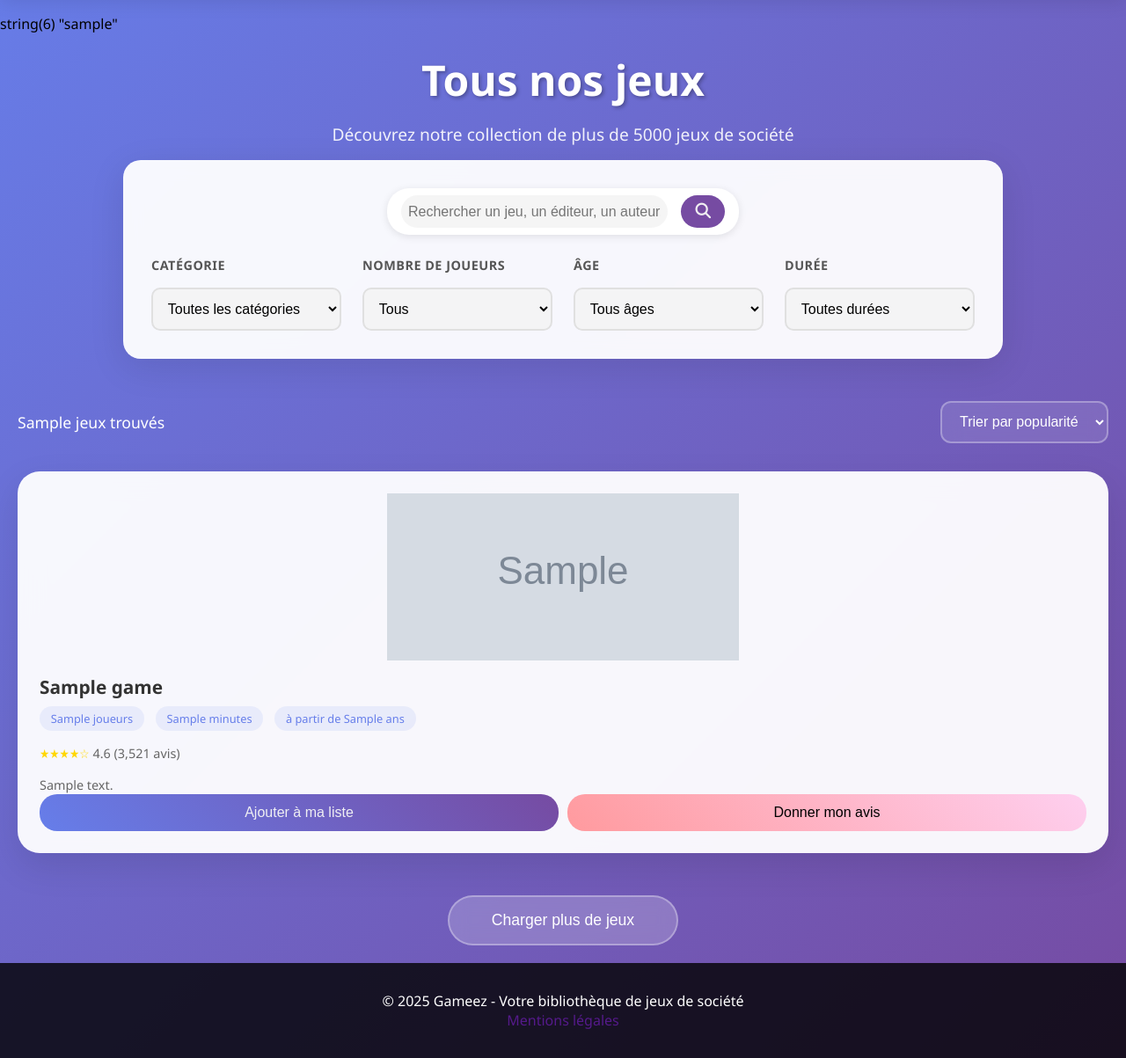
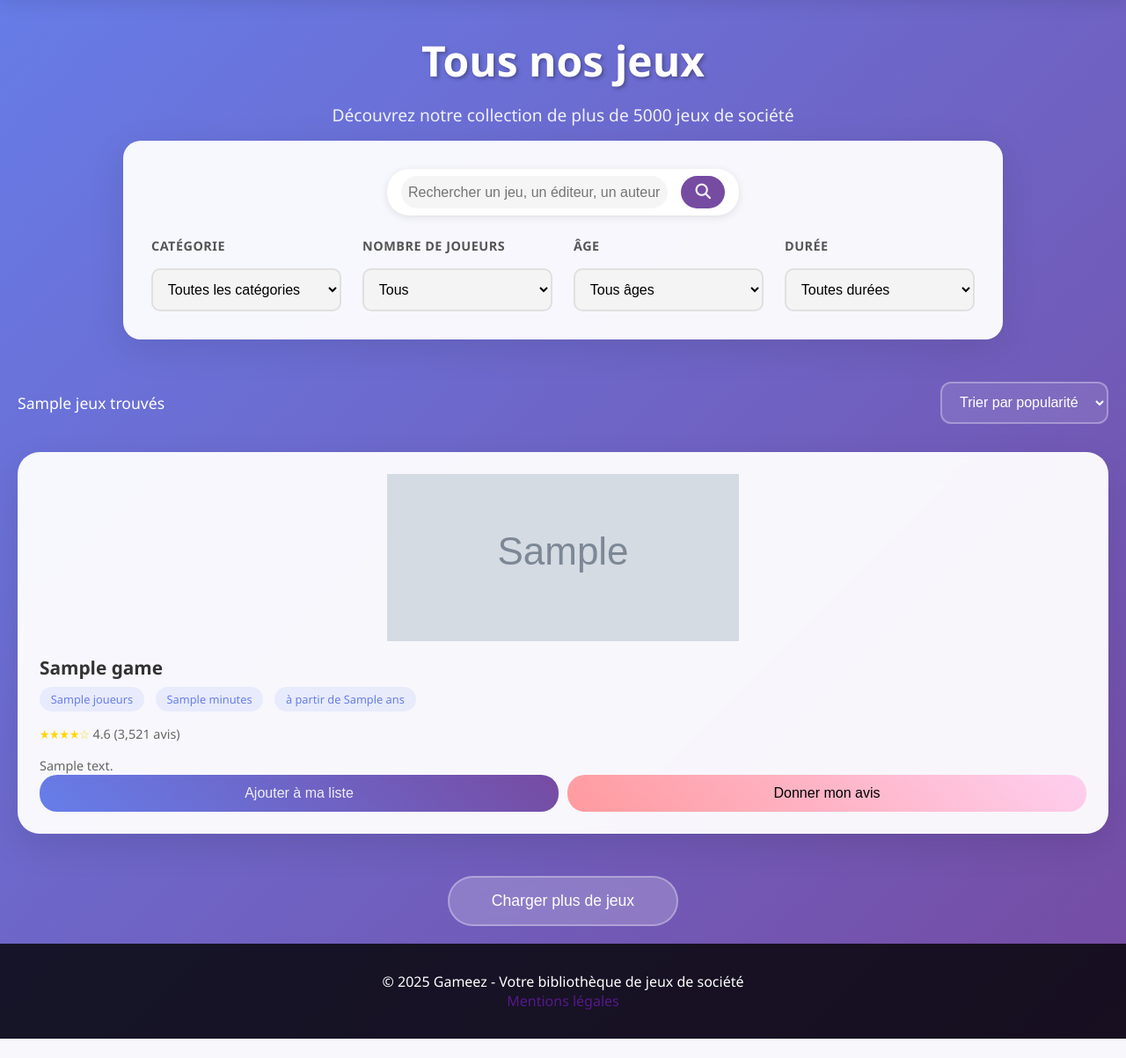
Before and after one commit to Gwladyslsn/gameez, a PHP site: template src/View/page/allGames.php in a window 1280 px wide. Shown: the part 115-1318 px from the top of the page at 88% size. After the commit the page ends 1296 px from the top, so only its background shows below. Run offline with PHP 8.4, Linux system fonts and the light colour scheme; the visitor is signed in with stand-in values (Sample User, id 1); the template is opened without the code that fills it: most values are stand-ins (such as "Sample title", 1, 10 or a date in 2020); grey boxes marked "Sample" are stand-in pictures; some libraries are stand-ins or nearby versions.

Commit message:
update result

```diff
--- a/public/asset/js/games.js
+++ b/public/asset/js/games.js
@@ -73,7 +73,11 @@ document.addEventListener('DOMContentLoaded', function (e) {
                 <div class="stars">★★★★☆</div>
                 <span class="rating-text">4.6 (3,521 avis)</span>
             </div>
-            <p class="game-description">${g.description_game}</p>
+            <p class="game-description">${g.game_description}</p>
+            <div class="btn-actions">
+                <button class="add-to-wishlist btn-add-list" data-game-id="<?= htmlspecialchars($game->getIdGame()) ?>">Ajouter à ma liste</button>
+                <button class="add-review">Donner mon avis</button>
+            </div>
         </div>
     `).join("")
             : "<p>Aucun jeu trouvé</p>";
--- a/src/View/page/allGames.php
+++ b/src/View/page/allGames.php
@@ -1,7 +1,6 @@
 <?php
 require_once ROOTPATH . "src/View/template/header.php";
 
-var_dump ($_SESSION['user']);
 ?>
 
 
```
